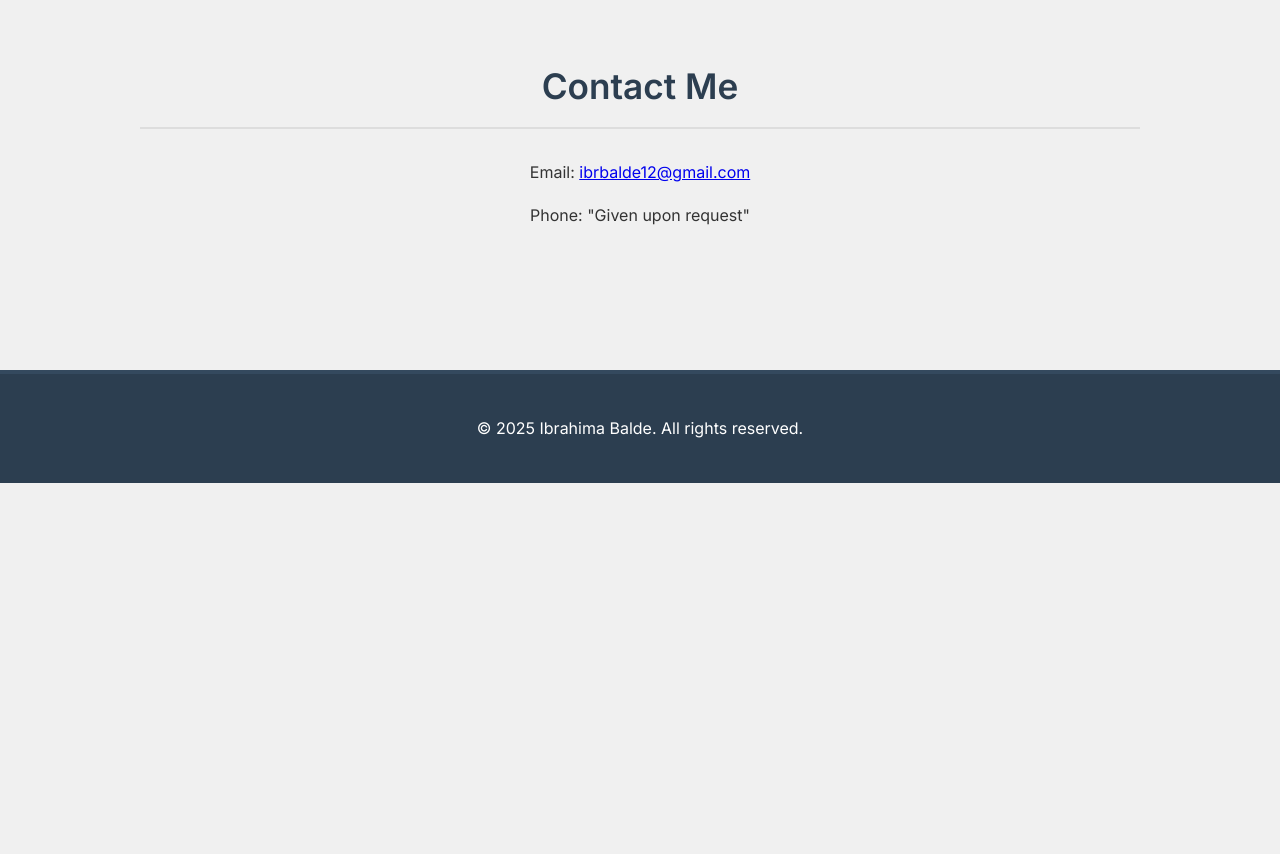
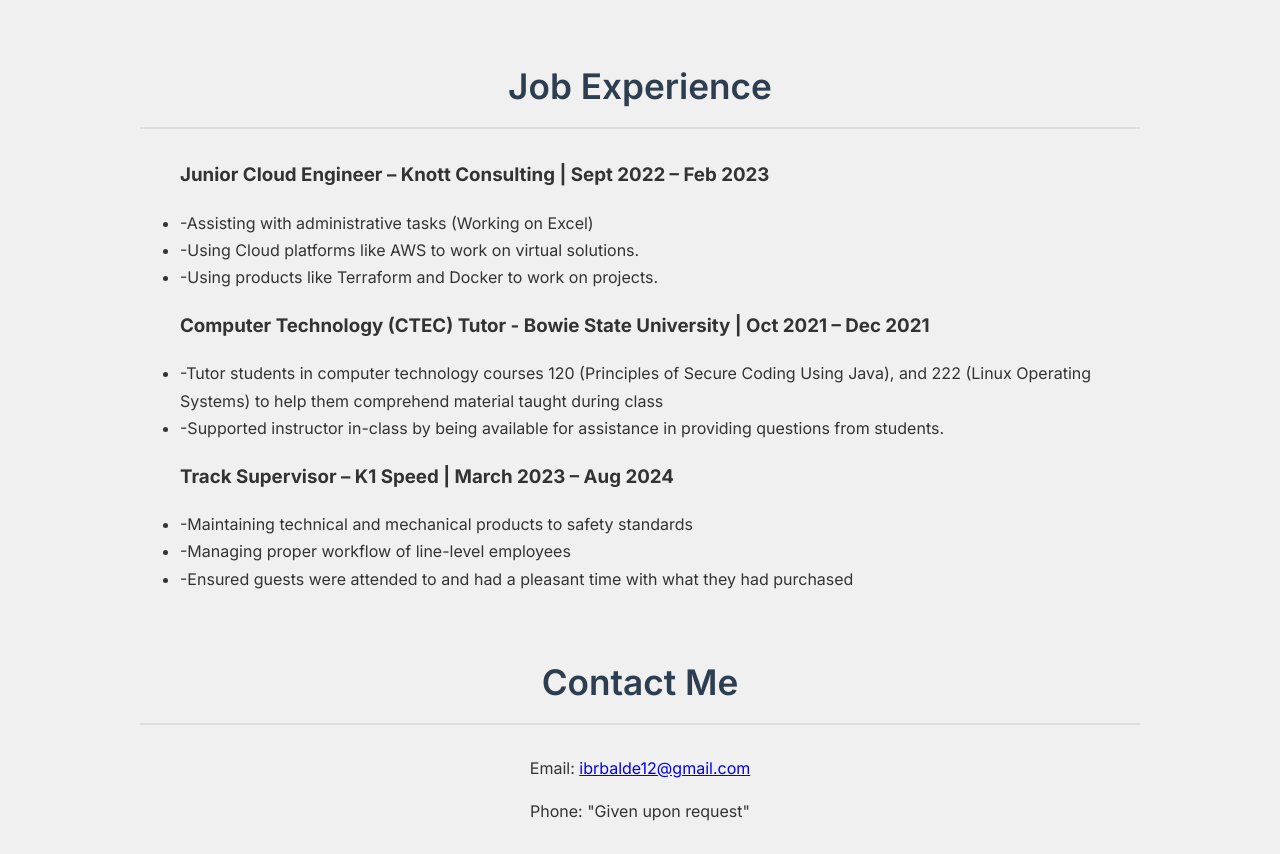
Before and after one commit to MrBucket006/MrBucket006.github.io, a plain HTML site: page index.html in a window 1280 px wide. Shown: the part 2136-2990 px from the top of the page. Before the commit the page ends 2619 px from the top, so only its background shows below. Drawn offline with Linux system fonts and the light colour scheme.

Commit message:
Update index.html

```diff
--- a/index.html
+++ b/index.html
@@ -415,8 +415,29 @@
                 <li>MTA Cloud Fundamentals</li>
                 <li>MTA Networking Fundamentals</li>
                 <li>AT&T Externship (2021)</li>
-                <li> AWS Cloud Associate</li>
+                <li>AWS Cloud Associate</li>
             </ul>
+        </section>
+
+        <section id="Job Experience" class="Job Experience">
+            <h2>Job Experience</h2>
+            <ul class="List of previous experiences" >
+               <h3>Junior Cloud Engineer – Knott Consulting | Sept 2022 – Feb 2023</h3>
+                    <li>-Assisting with administrative tasks (Working on Excel)</li>
+                    <li>-Using Cloud platforms like AWS to work on virtual solutions.</li>
+                    <li>-Using products like Terraform and Docker to work on projects.</li>
+
+                <h3>Computer Technology (CTEC) Tutor - Bowie State University | Oct 2021 – Dec 2021</h3>
+                <li>-Tutor students in computer technology courses 120 (Principles of Secure Coding Using Java), and 222 (Linux Operating Systems) to help them comprehend material taught during class</li>
+                <li>-Supported instructor in-class by being available for assistance in providing questions from students.</li>
+
+                <h3>Track Supervisor – K1 Speed | March 2023 – Aug 2024</h3>
+                <li>-Maintaining technical and mechanical products to safety standards</li>
+                <li>-Managing proper workflow of line-level employees</li>
+                <li>-Ensured guests were attended to and had a pleasant time with what they had purchased</li>
+
+            </ul>
+
         </section>
 
         <section id="contact" class="contact">
```
